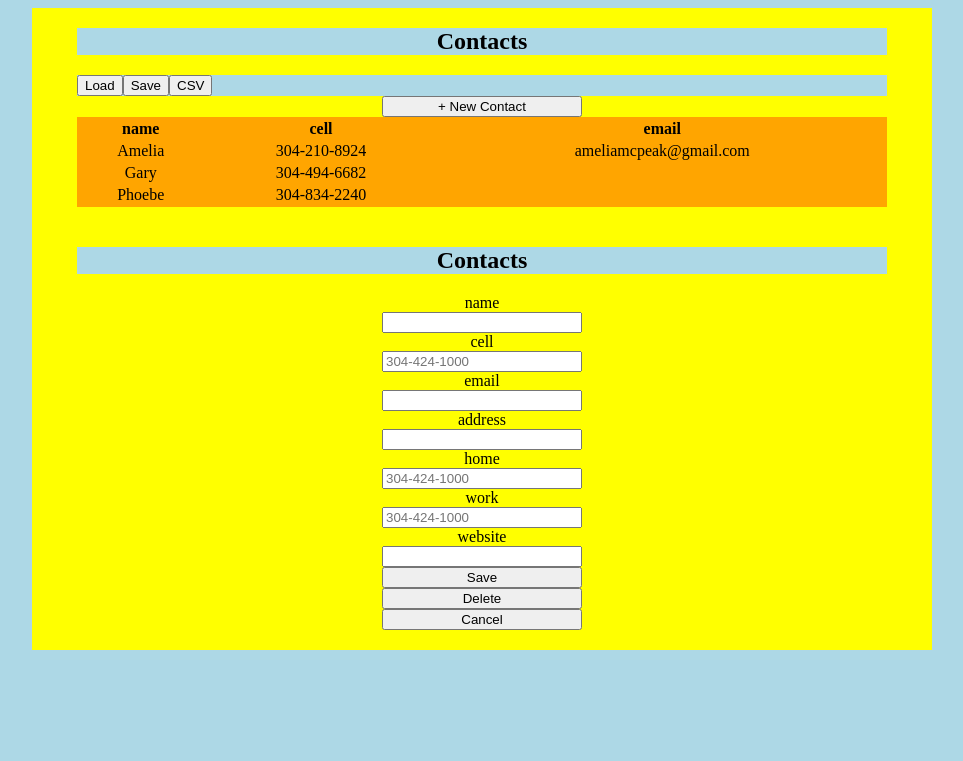
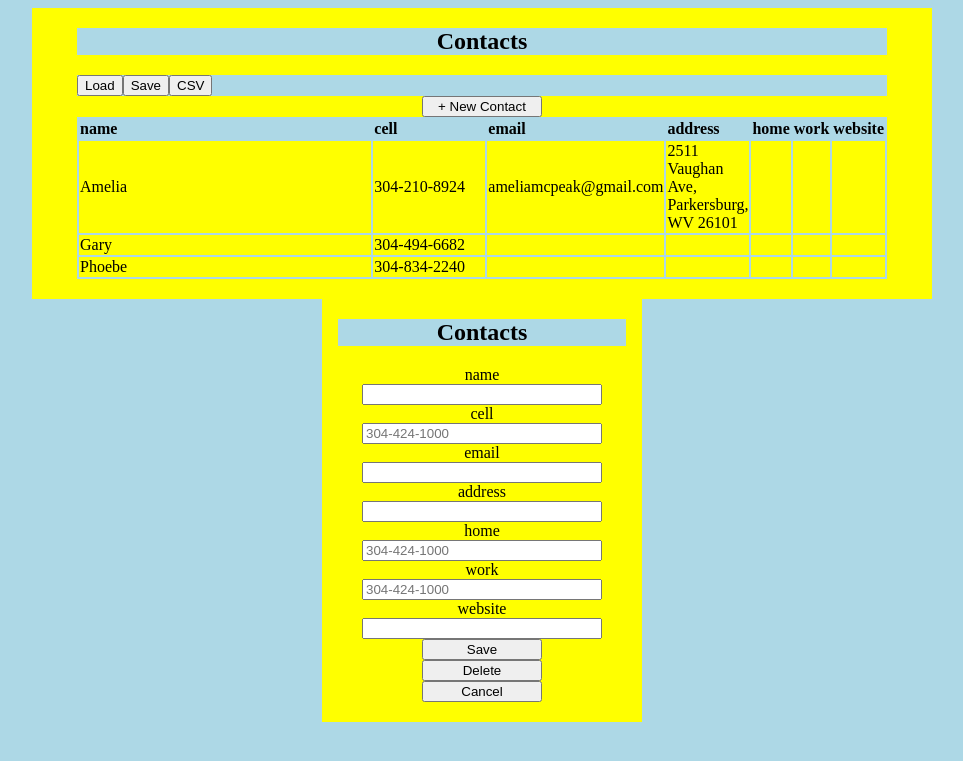
Before and after one commit to garydavenport73/bitOffice, a PHP site: page /contacts/contacts.html in a window 1280 px wide. Shown: the top 761 px of the page, without its empty margins (158-1121 px from the left). Run offline with PHP 8.4, Linux system fonts and the light colour scheme.

Commit message:
styling contacts and tables

```diff
--- a/bitOffice.txt
+++ b/bitOffice.txt
@@ -16,9 +16,9 @@
     O copy over functions to commonFunctions if needed
         x notes
         x write
-        O contacts
-        O calendar
-        O tables
+        x contacts
+        x calendar
+        x tables
         x calculator
 
 O comment out global declarations and initializations calls
--- a/contacts/contacts_javascript.js
+++ b/contacts/contacts_javascript.js
@@ -57,7 +57,7 @@
 function buildContactsTableElement(table) {
     let tableElement = "";
     let numberOfColumns = table["headers"].length;
-    numberOfColumns = 3; //only showing first 3
+    //numberOfColumns = 2; //only showing first 3
     let numberOfRows = table["data"].length;
 
     //start table
--- a/style.css
+++ b/style.css
@@ -16,13 +16,13 @@
     background-color: orange;
 }
 
-tr:hover:not(#tables-table>thead>tr, #tables-table>tbody>tr, #calculator-table tr) {
+tr:hover:not(#tables-table>thead>tr, #tables-table>tbody>tr, #tables-table>tfoot>tr, #calculator-table tr) {
     background-color: white;
 }
 
 #tables-table th:hover:not(:first-of-type),
 #tables-table td:first-of-type:hover {
-    background-color: purple;
+    background-color: pink;
 }
 
 th:hover {
@@ -67,9 +67,12 @@
 }
 
 main input,
-main>button,
 main>select {
-    width: 200px;
+    width: 240px;
+}
+
+main>button {
+    width: 120px;
 }
 
 .table-container {
@@ -82,26 +85,129 @@
 }
 
 table {
-    background-color: orange;
+    background-color: lightblue;
 }
 
 table {
     min-width: 100%;
 }
 
+tr {
+    text-align: left;
+    /* prevents collaps of row, acts like min-height in other elements */
+    height: 1rem;
+}
+
+td {
+    background-color: yellow;
+}
+
+
+/* calendar styleing */
+
+#main-calendar-start>button {
+    width: 240px;
+}
+
+#calendar-date {
+    height: 3rem;
+    text-align: center;
+    font-size: 1.4em;
+}
+
+
+/* calender stryling */
+
+
+/* td:first-of-type {
+    text-align: center;
+} */
+
 #tables-table {
-    background-color: green;
+    display: block;
+    margin: auto;
+    background-color: lightblue;
     min-width: 100%;
 }
 
-#tables-table th {
-    background-color: pink;
+
+/* these 2 used together to apply min width to anything
+in between first and last table header */
+
+#tables-table th:not(:last-of-type) {
+    /* background-color: red; */
+    min-width: 5rem;
 }
 
+#tables-table th:first-of-type {
+    min-width: 0;
+}
+
+
+/* these 2 used together to apply min width to anything
+in between first and last table header */
+
 #tables-table td {
-    max-width: 50px;
+    /* max-width: 50px; */
     width: auto;
 }
+
+
+/* #main-tables-header-form input,
+#main-tables-header-form>select {
+    width: 240px;
+} */
+
+#main-tables-header-form input,
+#main-tables-header-form select,
+#main-tables-header-form button,
+#main-tables-row-form select,
+#main-tables-row-form button {
+    width: 200px;
+}
+
+
+/*       contacts table*/
+
+
+/* makes scroll right start at left */
+
+#contacts-table>table {
+    margin: auto;
+    display: block;
+}
+
+
+/* keeps cell phone column from collapsing */
+
+#contacts-table>table>thead>tr>th:nth-of-type(2) {
+    min-width: 7rem;
+}
+
+
+/* hides everything, then shows next 2 columns, the first widest */
+
+#contacts-table th,
+#contacts-table td {
+    display: none;
+}
+
+#contacts-table th:nth-of-type(1),
+#contacts-table td:nth-of-type(1) {
+    display: table-cell;
+    width: 100%;
+}
+
+#contacts-table th:nth-of-type(2),
+#contacts-table td:nth-of-type(2) {
+    display: table-cell;
+}
+
+
+/* hides everything, then shows next 2 columns, the first widest */
+
+
+/*       contacts table*/
 
 #add-column,
 #add-row,
@@ -110,7 +216,7 @@
 }
 
 #tables-table input {
-    background-color: aqua;
+    /* background-color: aqua; */
     width: 100%;
 }
 
@@ -245,7 +351,7 @@
 }
 
 #calculator-table {
-    background-color: green;
+    background-color: lightblue;
     width: 90%;
     min-width: 0%;
 }
@@ -253,6 +359,7 @@
 #calculator-table td button {
     font-size: 2rem;
     width: 100%;
+    height: 4rem;
 }
 
 .special-calculator-button {
@@ -289,9 +396,18 @@
 /* TABLET*/
 
 @media only screen and (min-width: 600px) {
-    main,
-    body>nav {
+    /* body>nav, */
+    #main-notes,
+    #main-write,
+    #main-contacts-table,
+    #main-calendar-table,
+    #main-tables-table {
         width: 600px;
+    }
+    /* undoes the hiding of everything but first 2 cells */
+    #contacts-table th,
+    #contacts-table td {
+        display: table-cell;
     }
 }
 
@@ -299,8 +415,12 @@
 /*DESKTOP*/
 
 @media only screen and (min-width: 900px) {
-    main,
-    body>nav {
+    /* body>nav, */
+    #main-notes,
+    #main-write,
+    #main-contacts-table,
+    #main-calendar-table,
+    #main-tables-table {
         width: 900px;
     }
 }
```
Also changed, not shown: tables/tables.html (+9 -6 lines).
